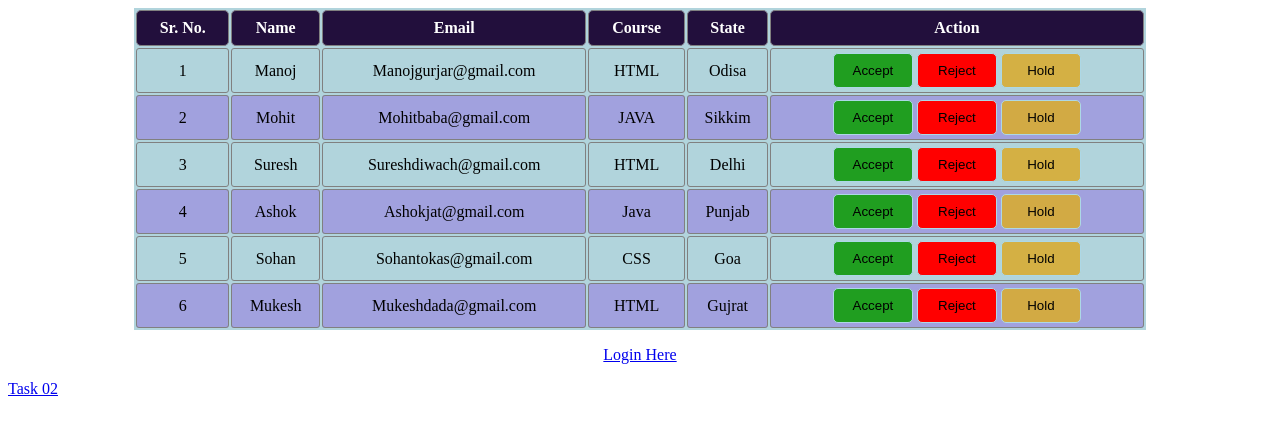
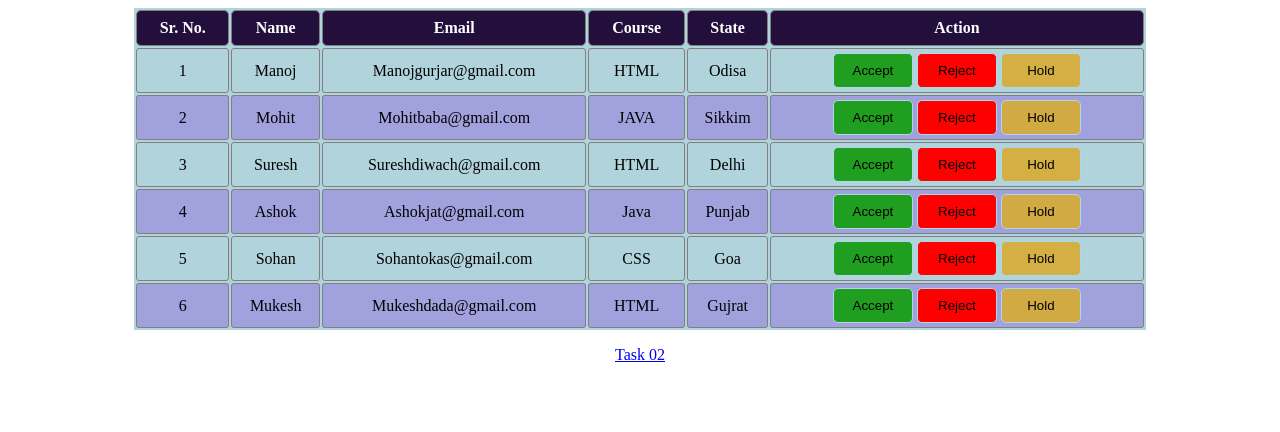
Before and after one commit to Situjaat/tasksitaram, a plain HTML site: page index.html in a window 1280 px wide. Drawn offline with Linux system fonts and the light colour scheme.

Commit message:
last change

```diff
--- a/task1.HTML
+++ b/index.html
@@ -55,6 +55,7 @@
    p{
     text-align: center;
    }
+
     </style>
 </head>
 <body>
@@ -129,7 +130,6 @@
                 <button class="hold">Hold</button> </td>
         </tr>
     </table>
-    <p> <a href="http://127.0.0.1:5500/tasksitaram/indexlogin.html"> Login Here</a></p>
-    <a href="http://127.0.0.1:5500/tasksitaram/indexcal.html">Task 02</a>
+    <p> <a href="http://127.0.0.1:5500/tasksitaram/indexcal.html"> Task 02</a></p>
 </body>
 </html>
```
